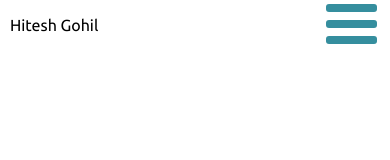
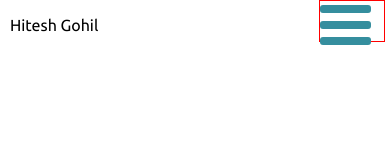
Before and after one commit to hitesh-92/portfolio-vue, a Vue app: page / in a window 390 px wide. Shown: the top 160 px of the page. Built offline with nearby package versions, Linux system fonts and the light colour scheme.

Commit message:
nav menu edit

```diff
--- a/src/components/Navbar.vue
+++ b/src/components/Navbar.vue
@@ -38,9 +38,9 @@
         <span @click="selectContact()" class="nav-small-menu-icon">Contact</span>
       </div> -->
 
-      <div id="nav-small-sign">
+      <div id="nav-small-sign" @click="navMenu()">
 
-        <div class="menu-icon" @click="navMenu()">
+        <div class="menu-icon">
           <span></span>
         </div>
 
@@ -159,6 +159,8 @@ export default {
 
       #nav-small-sign{
         float: right;
+        margin-right: 5px;
+        border: 1px solid red;
       }
 
       /* Menu icon copied */
@@ -187,7 +189,7 @@ export default {
         content: "";
         position: absolute;
         width: 100%;
-        height: 100%;
+        height: 0.5em;
         background-color: #358e9e;
         border-radius: 3px;
         -webkit-transition: all 0.3s;
```
Also changed, not shown: 10 other files (tests, documents, lock files or other folders).
